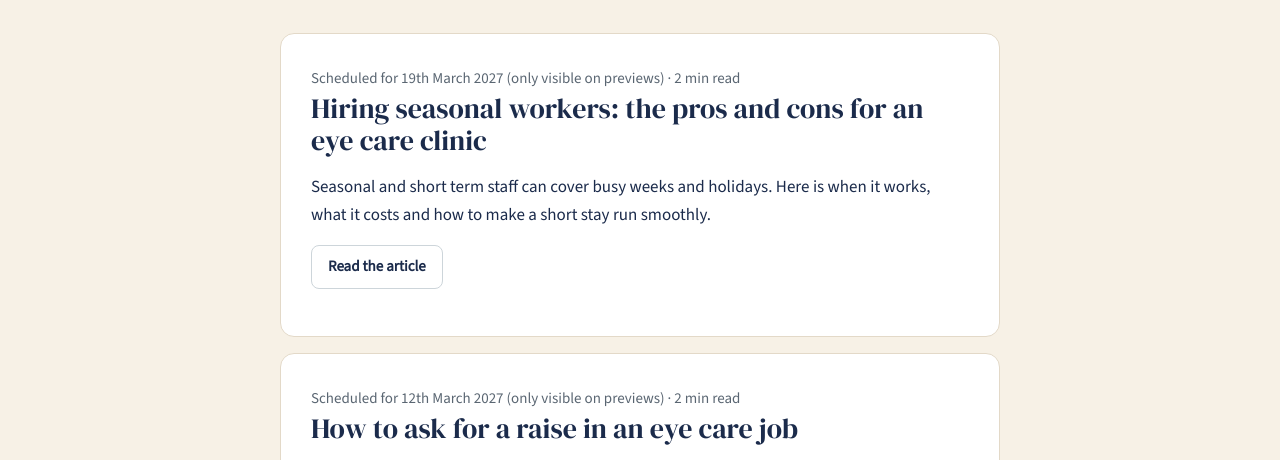
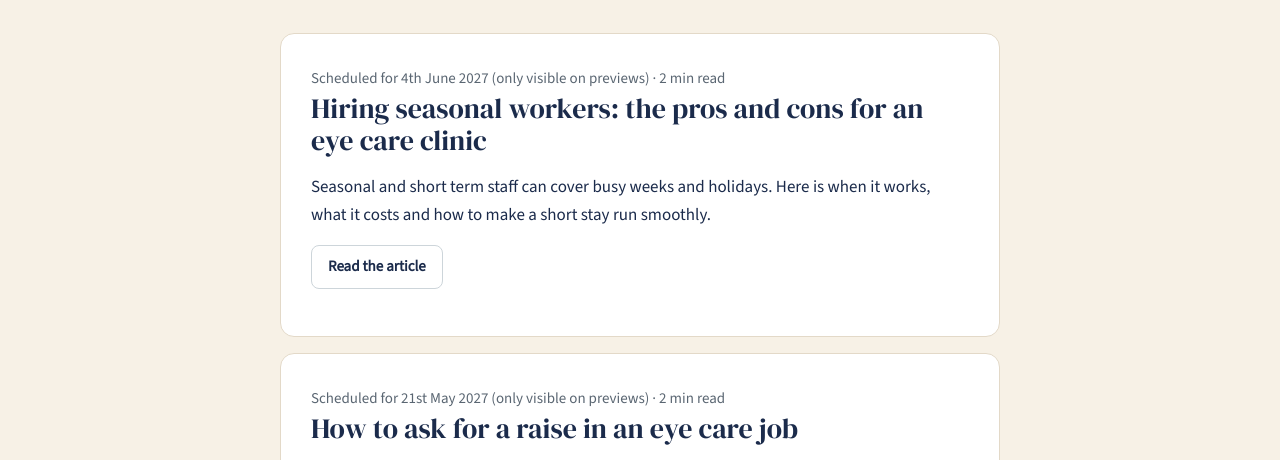
Before and after one commit to stevebsmith88-netizen/Kestrel, a Next.js app: page /blog in a window 1280 px wide. Shown: the part 219-679 px from the top of the page. Built offline with nearby package versions, Linux system fonts and the light colour scheme; no server answers; a web font is replaced by a local one.

Commit message:
Blog every 2 weeks after the first 9 Instagram guides
Co-Authored-By: Claude Opus 5.5 <noreply@anthropic.com>
Claude-Session: https://claude.ai/code/session_01K4dgNT44d6ujsE4qjnTdTu

```diff
--- a/content/posts.ts
+++ b/content/posts.ts
@@ -7,7 +7,7 @@ export const POSTS: Post[] = [
     slug: "hiring-seasonal-workers",
     title: "Hiring seasonal workers: the pros and cons for an eye care clinic",
     description: "Seasonal and short term staff can cover busy weeks and holidays. Here is when it works, what it costs and how to make a short stay run smoothly.",
-    date: "2027-03-19",
+    date: "2027-06-04",
     body: `Eye care clinics have busy stretches. Many people use up their benefits near the end of the year. Back to school brings children in for exams. Summer means holidays and staff who are away. Some clinics hire seasonal or short term workers to get through those weeks. It can work well, and it can also cost more than it saves. Here is how to decide.
 
 ## What you gain
@@ -36,7 +36,7 @@ A good first week matters even more for a short contract. Use a simple plan like
     slug: "ask-for-a-raise",
     title: "How to ask for a raise in an eye care job",
     description: "Asking for more pay is easier with a plan. Here is how to prepare, when to ask, what to say and what to do if the answer is not yet.",
-    date: "2027-03-12",
+    date: "2027-05-21",
     body: `Asking for a raise is uncomfortable for most people. It helps to treat it as a business conversation with a plan, not a confrontation. Clinics generally expect that good staff will ask at some point, and a well prepared request is easier to say yes to.
 
 ## Know where you stand
@@ -102,7 +102,7 @@ A short letter says why you want this clinic, which a resume cannot do. Our guid
     slug: "reference-checks-eye-care",
     title: "Reference checks: what to ask and why they matter",
     description: "A short reference call can save months of trouble. Here is who to call, what to ask and what to do with the answers.",
-    date: "2027-03-05",
+    date: "2027-05-07",
     body: `When a candidate has done well in 2 interviews, it is tempting to skip the reference check. It only takes 15 minutes, and it is often the most honest part of the process. Here is how to do it well.
 
 ## Ask the candidate first
@@ -139,7 +139,7 @@ Ask the same questions about every candidate you take to this stage, and stick t
     slug: "onboarding-first-30-days",
     title: "Onboarding a new optician or assistant: the first 30 days",
     description: "A simple plan for a new hire's first month in an eye care clinic: before day one, the first week and how to check in at 30 days.",
-    date: "2027-02-26",
+    date: "2027-04-23",
     body: `The first month decides a lot. A new person who feels welcome, knows what to do and is making progress by the end of week 4 is much more likely to stay. You do not need a big programme. You need a simple plan that you actually follow.
 
 ## Before day one
@@ -197,7 +197,7 @@ Say you will train, and say who and how. Many strong candidates, including peopl
     slug: "why-people-leave-jobs",
     title: "Why people leave eye care jobs, and what clinics can do about it",
     description: "Staff turnover costs clinics time and patients' trust. These are the common reasons people leave and practical ways to keep good people.",
-    date: "2027-02-19",
+    date: "2027-04-09",
     body: `Every clinic loses people. Some of it is unavoidable: people move, study or change direction. A lot of it is not. When a good optician or assistant leaves after a few months, there is usually a reason that could have been spotted earlier. Here are the ones clinics most often hear.
 
 ## The job was not what the ad said
@@ -267,7 +267,7 @@ A general job site brings volume. A board built for eye care brings people who a
     slug: "stand-out-in-interview",
     title: "How to stand out in an interview for an eye care job",
     description: "Clinics see many good candidates. These are the small things that make one memorable: preparation, curiosity, care for patients and a clear follow up.",
-    date: "2027-02-12",
+    date: "2027-03-26",
     body: `When a clinic interviews 4 or 5 people for one job, most of them are qualified. The person who gets the offer is often the one who made the clinic feel sure about them. You do not need to be flashy to do that. Here are the things that help.
 
 ## Know the clinic
@@ -296,7 +296,7 @@ Arrive 10 minutes early, dress as you would for work in a clinical setting, brin
     slug: "phone-screening-tips",
     title: "Phone screenings: how to do well in the first call",
     description: "A short phone screen often decides whether you get an interview. Here is how to prepare, what you will be asked and how to follow up.",
-    date: "2027-02-05",
+    date: "2027-03-12",
     body: `The phone screen is the first conversation with a clinic, and it is usually short, around 15 to 20 minutes. It is mainly to check the basics: whether you are registered if the role needs it, whether the hours work, whether the pay is in range and whether you come across as someone patients and colleagues would like. Here is how to do well.
 
 ## Before the call
@@ -350,7 +350,7 @@ Do not blame colleagues, and do not make up a result. Real, small stories land b
     slug: "optical-lab-technician",
     title: "What an optical lab technician does, and how to get started",
     description: "Optical lab technicians turn prescriptions into finished glasses. Here is what the work involves, where it happens and how people start in it.",
-    date: "2027-01-29",
+    date: "2027-02-26",
     body: `When a patient picks out frames and an optician takes the measurements, someone still has to turn the prescription into a finished pair of glasses. That person is the optical lab technician. It is hands-on work for people who like precision, machines and seeing a job through from start to finish.
 
 ## The work
@@ -383,7 +383,7 @@ People move from the bench into lead technician or lab manager roles, into dispe
     slug: "eye-care-moving-to-canada",
     title: "Moving to Canada from another country? Working in eye care",
     description: "What to know if you trained or worked in eye care abroad: which roles need registration, where to start and how to work while you sort it out.",
-    date: "2027-01-22",
+    date: "2027-02-12",
     body: `If you trained or worked in eye care in another country, your skills are in demand here. The way in depends on the role, and the first step is almost always the same: ask the regulator. This post is a general guide, not legal or immigration advice, and rules change, so check each regulator's own website.
 
 ## Regulated roles: start with the regulator
@@ -411,7 +411,7 @@ You do not need to apologise for training abroad. Describe your skills, your reg
     slug: "independent-or-corporate-eye-care",
     title: "Independent practice or corporate group: what is different for staff",
     description: "How working in an independent eye care practice compares with a corporate group, and the questions that help you decide which one suits you.",
-    date: "2027-01-15",
+    date: "2027-01-29",
     body: `Eye care in Canada is a mix of independent practices, owned by an optometrist or optician, and larger groups that run many locations under one name. Both hire all the time, and neither is better. They feel different to work in, and what suits you depends on what you want from the next few years.
 
 Practices vary a lot inside each group, so treat what follows as tendencies, not rules.
@@ -436,7 +436,7 @@ Kestrel lists independent and corporate practices side by side, and you can filt
     slug: "start-a-career-in-optics",
     title: "Thinking of starting a career in optics? Where to begin",
     description: "A practical first step guide for anyone curious about working in eye care in Canada: the roles, the entry points and the questions worth asking early.",
-    date: "2027-01-08",
+    date: "2027-01-15",
     body: `Eye care has a clear ladder in some places and a lot of side doors in others. If you are wondering whether it is for you, you do not need to decide everything today. Here is a sensible way to start.
 
 ## Find out what the jobs are
```
Also changed, not shown: 1 other file (tests, documents, lock files or other folders).
